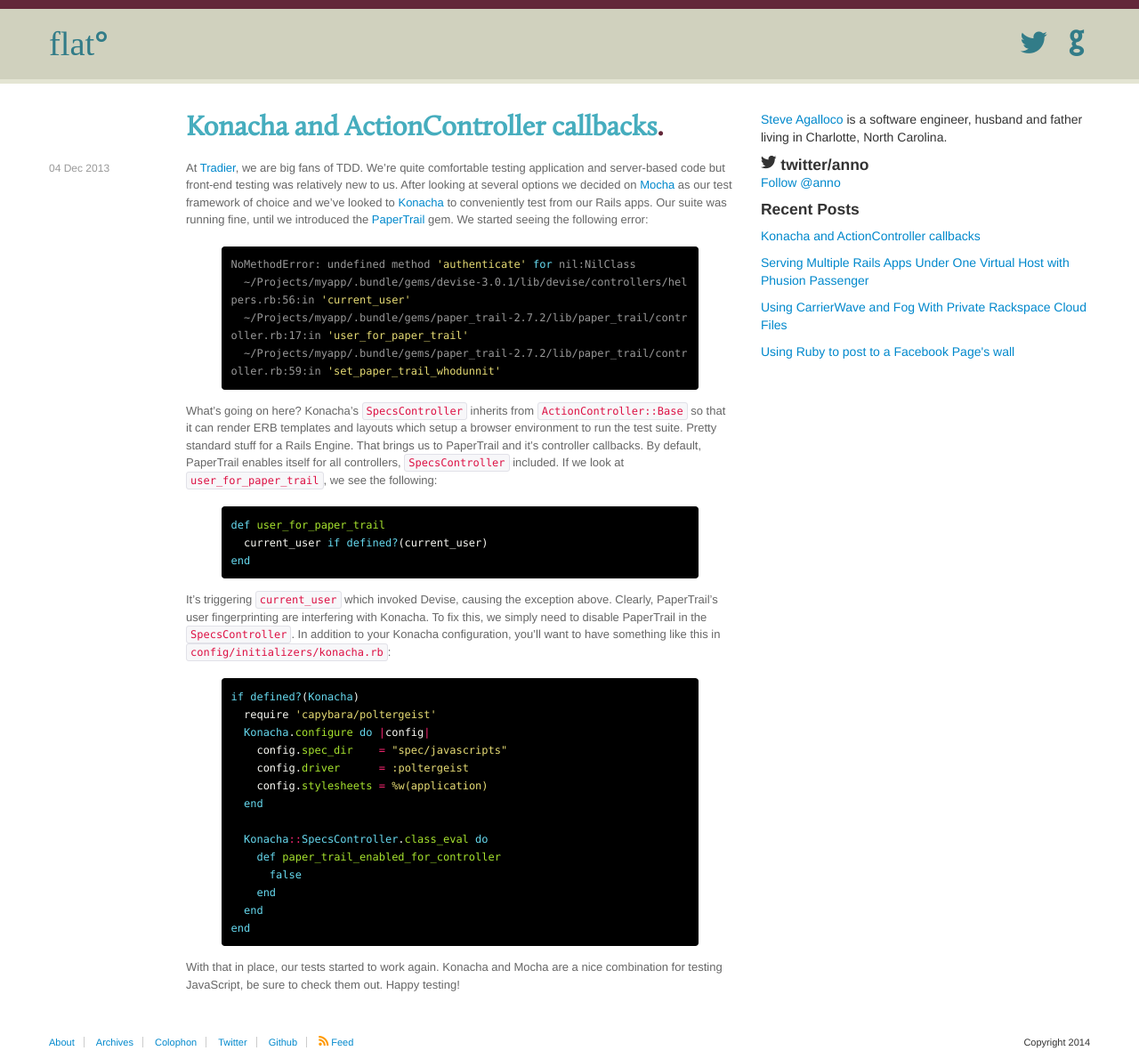
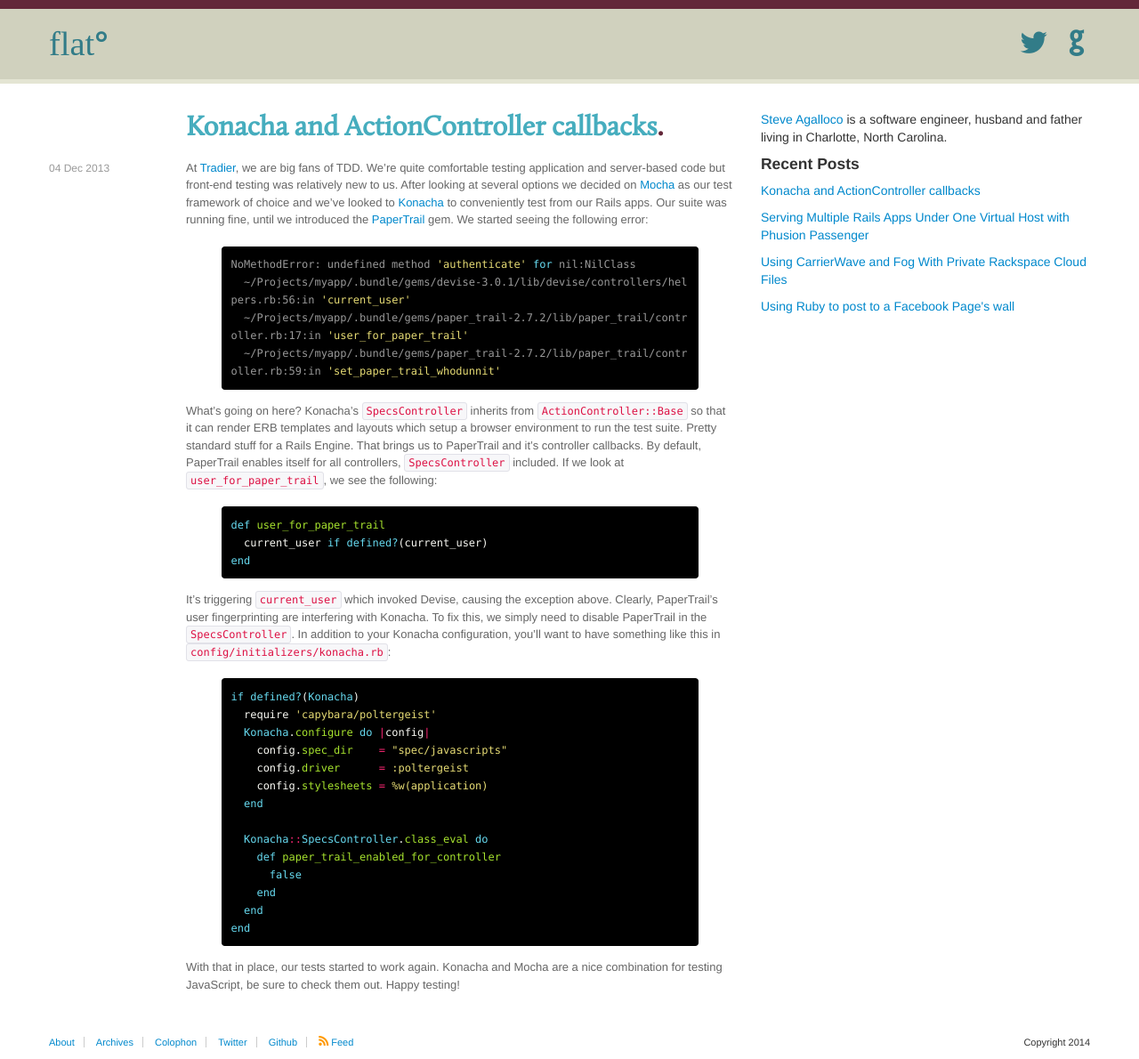
Before and after one commit to stve/stve.github.io, a Jekyll site: the page built from index.html, in a window 1280 px wide. Shown: the whole page at 89% size. Built offline with Jekyll 4.4.1, drawn with Linux system fonts in a browser that asks for light colours; some web fonts are replaced; Markdown is read by kramdown in place of the engine named in the settings; comment, search, counter and statistics services are not loaded.

Commit message:
twitter's new widgets suck

```diff
--- a/_includes/sidebar.html
+++ b/_includes/sidebar.html
@@ -1,11 +1,10 @@
 <p><a href="/about.html">Steve Agalloco</a> is a software engineer, husband and father living in Charlotte, North Carolina.</p>
 
-<h4 class="twitter"><i class="ss-icon ss-social">twitter</i> twitter/anno</h4>
+<!-- <h4 class="twitter"><i class="ss-icon ss-social">twitter</i> twitter/anno</h4> -->
 
-<div class="tweet"></div>
-
-<a href="https://twitter.com/anno" class="twitter-follow-button" data-show-count="false">Follow @anno</a>
-<script>!function(d,s,id){var js,fjs=d.getElementsByTagName(s)[0];if(!d.getElementById(id)){js=d.createElement(s);js.id=id;js.src="//platform.twitter.com/widgets.js";fjs.parentNode.insertBefore(js,fjs);}}(document,"script","twitter-wjs");</script>
+<!-- <a href="https://twitter.com/anno" class="twitter-follow-button" data-show-count="false">Follow @anno</a> -->
+<!-- <script>!function(d,s,id){var js,fjs=d.getElementsByTagName(s)[0];if(!d.getElementById(id)){js=d.createElement(s);js.id=id;js.src="//platform.twitter.com/widgets.js";fjs.parentNode.insertBefore(js,fjs);}}(document,"script","twitter-wjs");</script>
+-->
 
 <div>
   <h4>Recent Posts</h4>
```
